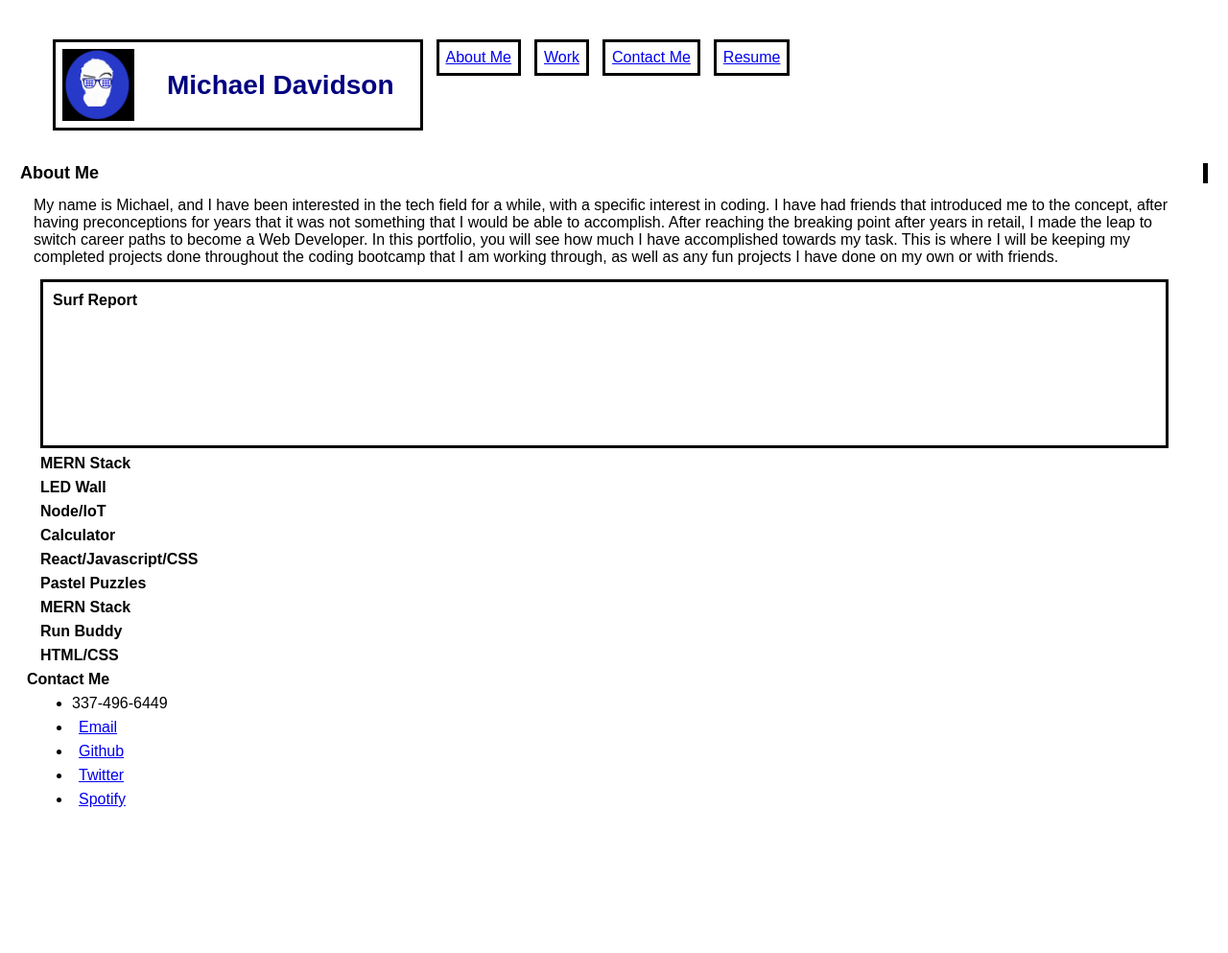
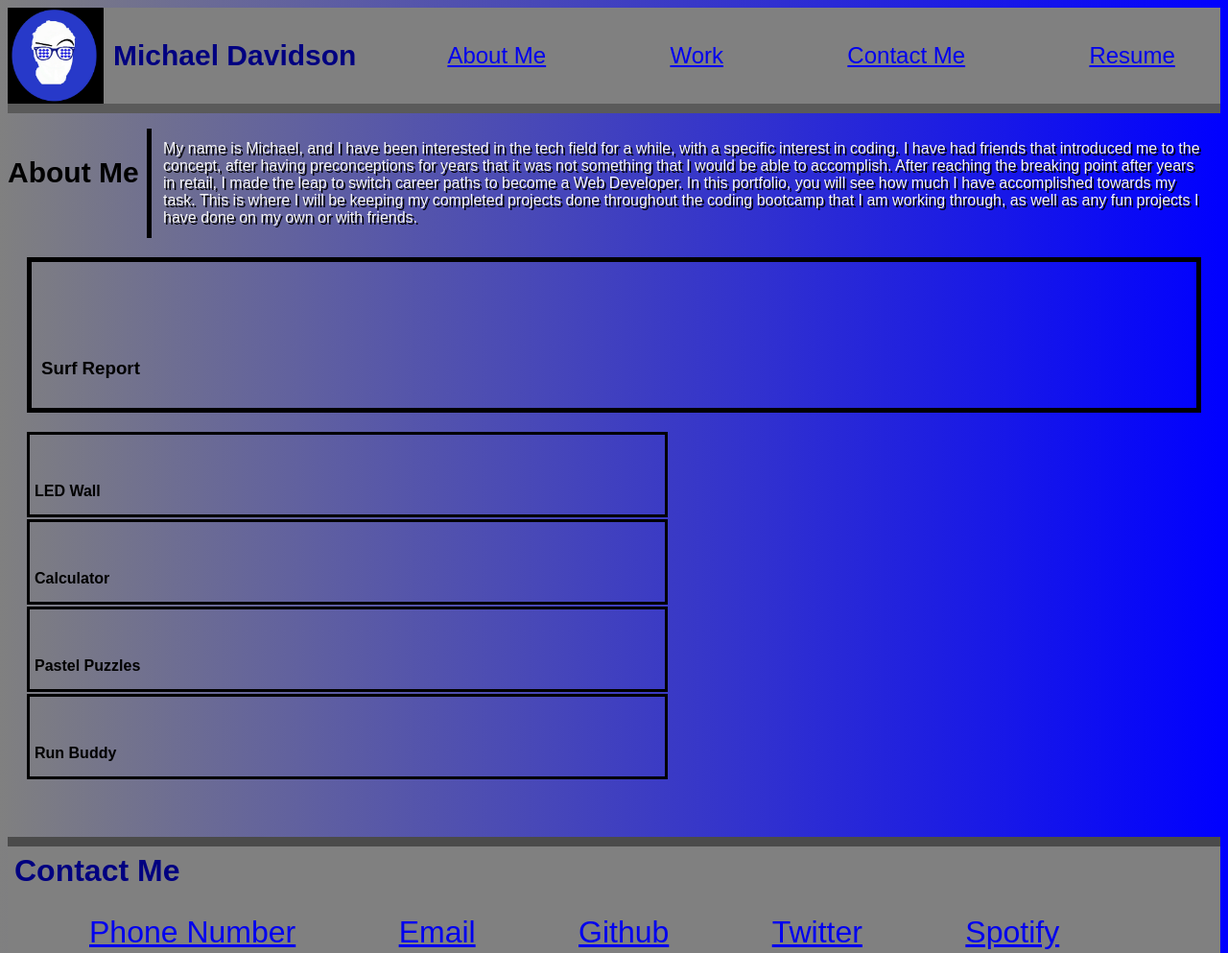
Before and after one commit to Msteven5/Professional-Portfolio, a plain HTML site: page Index.html in a window 1280 px wide. Shown: the top 993 px of the page at 96% size. Before the commit the page ends 856 px from the top, so only its background shows below. Drawn offline with Linux system fonts and the light colour scheme.

Commit message:
first draft of total website

```diff
--- a/Index.html
+++ b/Index.html
@@ -7,35 +7,36 @@
     <link rel="stylesheet" type="text/css" href="./assets/styles.css"/>
 </head>
 
-
 <body>
-    <header></header>
-    <nav>
-        <ul id="page-links">
-            <li><img class="profile-picture" src="./assets/Michael's Avatar.jpg"><h1>Michael Davidson</h1></li>
-                <li><a href="#">About Me</a></li>
-                <li><a href="#">Work</a></li>
-                <li><a href="#">Contact Me</a></li>
-                <li><a href="#">Resume</a></li>
-            </ul>
+  <section>
+    <header>
+      <img class="profile-picture" src="./assets/Michael's Avatar.jpg">
+        <h1>Michael Davidson</h1>
+        <nav>
+            <a href="#">About Me</a>
+            <a href="#">Work</a>
+            <a href="#">Contact Me</a>
+            <a href="#">Resume</a>
         </nav>
+    </header>
+  </section>
     <h2>About Me</h2>
      <main>
-      <section id="about-me">
+      <article id="about-me">
         <p>My name is Michael, and I have been interested in the tech field for a while, with a specific interest in coding. I have had friends that introduced me to the concept, after having preconceptions for years that it was not something that I would be able to accomplish. After reaching the breaking point after years in retail, I made the leap to switch career paths to become a Web Developer. In this portfolio, you will see how much I have accomplished towards my task. This is where I will be keeping my completed projects done throughout the coding bootcamp that I am working through, as well as any fun projects I have done on my own or with friends.</p>
-      </section>
+      </article>
         <div>
             <section class="subject-list">
                 <h3 id="surf">Surf Report</h3>
-                    <h4>MERN Stack</h4>
-                <h3 id="led">LED Wall</h3>
-                    <h4>Node/loT</h4>
-                <h3 id="calculator">Calculator</h3>
-                    <h4>React/Javascript/CSS</h4>
-                <h3 id="pastel">Pastel Puzzles</h3>
-                    <h4>MERN Stack</h4>
-                <h3 id="buddy">Run Buddy</h3>
-                    <h4>HTML/CSS</h4>
+                        <!-- <h4>MERN Stack</h4> -->
+                    <h4 id="led">LED Wall</h4>
+                        <!-- <h4>Node/loT</h4> -->
+                    <h4 id="calculator">Calculator</h4>
+                        <!-- <h4>React/Javascript/CSS</h4> -->
+                    <h4 id="pastel">Pastel Puzzles</h4>
+                        <!-- <h4>MERN Stack</h4> -->
+                    <h4 id="buddy">Run Buddy</h4>
+                        <!-- <h4>HTML/CSS</h4> -->
             </section>
         </div>
      </main>
@@ -43,7 +44,7 @@
 <footer>
         <h5>Contact Me</h5>
             <ul id="contact-info"></id>
-             <li>337-496-6449</li>
+            <li><a href="#">Phone Number</a></li>
              <li><a href="#">Email</a></li>
              <li><a href="#">Github</a></li>
              <li><a href="#">Twitter</a></li>
--- /dev/null
+++ b/assets/redo.css
@@ -0,0 +1,95 @@
+*{
+    font-size: 16px;
+    font-family:Arial, Helvetica, sans-serif;
+    margin:7px;
+    background-color: lightgray;
+}
+
+header {
+    height: 100px;
+    width: 100%;
+    border-bottom: 10px solid rgb(0, 0, 0);
+    background-color: #ffffff;
+}
+
+h1 {
+   font-size:28px;
+   color:navy;
+   padding: 20px;
+
+}
+/* header {
+    width:10px;
+    color:gray;
+    width:100%;
+    margin-top:30px;
+} */
+
+#page-links {
+    align-items:right;
+    flex: 1 0 0;
+    padding: 20px;
+    text-align: center;
+    list-style:none;
+    flex-direction:row;
+}
+
+/* #page-links > li {
+    height:fit-content;
+    display:flex;
+    border-style:solid;
+    border-color: black;
+    align-items:center;
+    list-style:none;
+    justify-content:right;
+} */
+
+
+.profile-picture {
+    width:75px;
+    height:75px;
+
+}
+
+
+h2 {
+    display:block;
+    font-size:large;
+    border-right:solid 5px;
+}
+
+#about-me {
+    display:flex;
+    flex-wrap:wrap;
+    justify-content:center
+}
+
+#surf {
+    display:flex;
+    height: 150px;
+    width:95%;
+    background-image:none;
+    padding: 10px;
+    border: 3px;
+    border-style:solid;
+    border-color: black;
+    justify-content:flex-start;
+}
+
+
+
+
+
+/* .subject-list > h3,
+                h4 {
+    display: flex;
+    width: auto;
+    height: 75px;
+    color: blue;
+    border-style:solid;
+    border-color: black;
+    background-color: gray;
+    justify-content: center;
+    flex-wrap: wrap;
+    align-items: center;
+} */
--- a/assets/styles.css
+++ b/assets/styles.css
@@ -1,81 +1,106 @@
-*{
-    font-size: 16px;
+* {
     font-family:Arial, Helvetica, sans-serif;
-    margin:7px;
+
 }
 
-#page-links {
-    display:flex;
-    flex: 1 0 0;
-    padding: 20px;
-    text-align: center;
+body {
+    background-image:linear-gradient(90deg, gray, blue)
 }
 
-#page-links > li {
-    height:fit-content;
+header {
     display:flex;
-    border-style:solid;
-    border-color: black;
+    width: 100%;
+    height: 100px;
+    font-size:large;
+    flex-direction:row;
+    background-color:gray;
     align-items:center;
-    list-style:none;
+    border-bottom:10px solid rgb(90, 90, 90);
+}
+
+.profile-picture {
+    display:block;
+    width: 100px;
+    height: 100px;
+}
+
+h1 {
+    color:navy;
+    font-size:30px;
+    margin-left:10px;
+}
+
+nav {
+    display:flex;
+    width:60%;
+    font-size: 24px;
+    flex-direction:row;
+    justify-content:space-between;
+    align-items:center;
+    padding: 30px;
+    margin-left: 65px;
+    border: 10px;
+}
+
+h2 {
+    display:flex;
+    font-size: 30px;
+    position:absolute;
+    margin: 45px 0px;
+    flex:0 2 30px;
+}
+
+p {
+    border-left: 5px solid black;
+    padding:12px;
+    margin-left: 145px;
+    color:whitesmoke;
+    text-shadow: 2px 2px black;
     justify-content:center;
 }
 
-h1 {
-    font-size:28px;
-    color:navy;
-    padding: 20px;
+h3 {
+    border: 5px solid black;
+    padding: 100px 50px 30px 10px;
+    margin:20px;
 }
 
-.profile-picture {
-    width:75px;
-    height:75px;
-
+h4 {
+    display:flex;
+    flex-direction:row;
+    border: 3px solid black;
+    padding: 50px 25px 15px 5px;
+    margin:2px 20px;
+    width:50%;
+    box-sizing:content-box;
 }
 
-header {
-    width:10px;
-    color:gray;
+#buddy {
+    margin-bottom:60px;
 }
 
-h2 {
-    display:block;
-    font-size:large;
-    border-right:solid 5px;
+footer {
+    height:160px;
+    background-color:gray;
+    border-top: 10px solid rgb(75, 75, 75);
 }
 
-#about-me {
-    display:flex;
-    flex-wrap:wrap;
-    justify-content:center
+h5 {
+    font-size: 32px;
+    color:navy;
+    margin: 7px;
 }
 
-#surf {
-    display:flex;
-    height: 150px;
-    width:95%;
-    background-image:none;
-    padding: 10px;
-    border: 3px;
-    border-style:solid;
-    border-color: black;
-    justify-content:flex-start;
+#contact-info {
+    display: flex;
+    width: 80%;
+    font-size: 32px;
+    flex-direction: row;
+    justify-content: space-between;
+    align-items: center;
+    padding: 20px;
+    margin-left: 65px;
+    margin-top: 5px;
+    border: 10px;
+    list-style:none;
 }
-
-
-
-
-
-/* .subject-list > h3,
-                h4 {
-    display: flex;
-    width: auto;
-    height: 75px;
-    color: blue;
-    border-style:solid;
-    border-color: black;
-    background-color: gray;
-    justify-content: center;
-    flex-wrap: wrap;
-    align-items: center;
-} */
```
